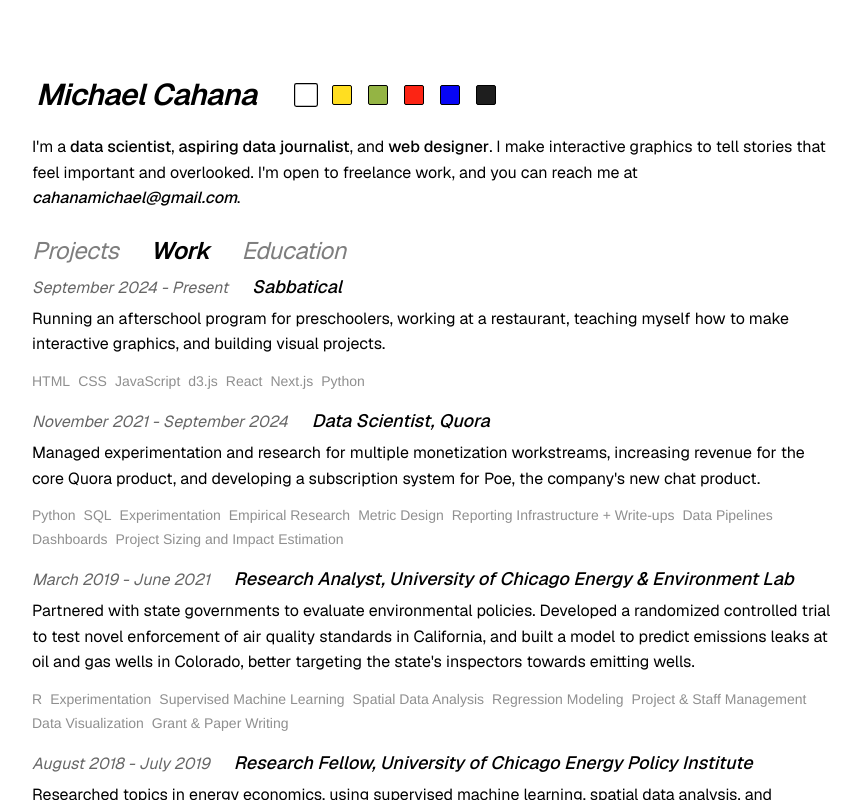
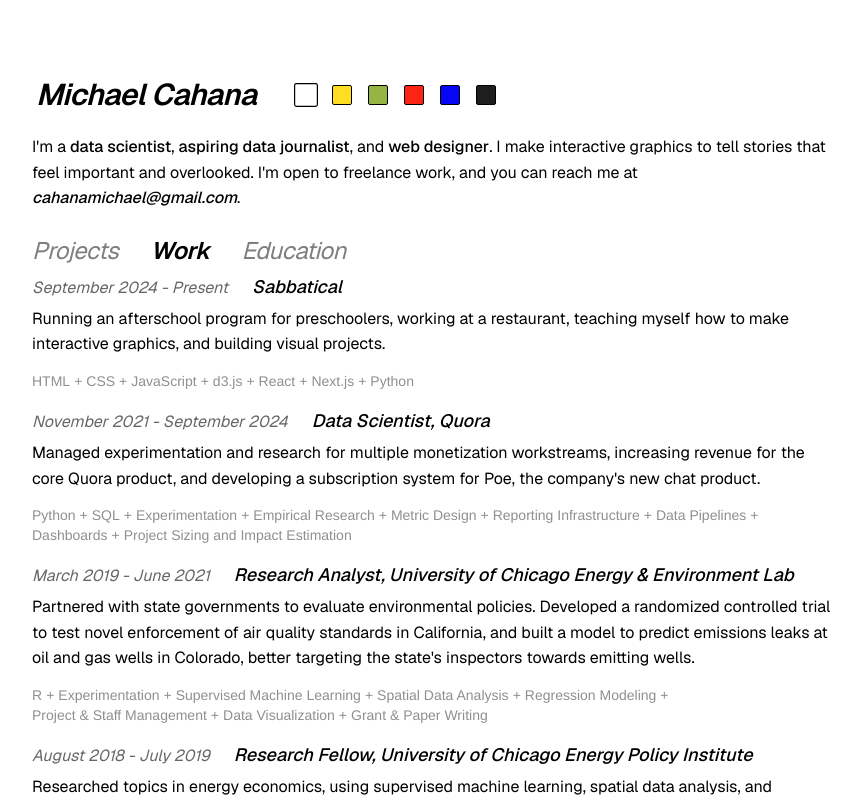
Before and after one commit to m-cahana/portfolio, a Next.js app: page / in a window 1280 px wide. Both pictures are taken after a click on the tab "Work". Shown: the top 800 px of the page, without its empty margins (208-1069 px from the left). Built offline with nearby package versions, Linux system fonts and the light colour scheme.

Commit message:
clearer differentiation for skills tags

```diff
--- a/app/components/Projects.module.css
+++ b/app/components/Projects.module.css
@@ -130,7 +130,7 @@
 .skillsList {
   display: flex;
   flex-wrap: wrap;
-  gap: 8px;
+  gap: 4px;
   margin-left: 0; /* Remove left margin to align with date */
   margin-top: 8px;
 }
@@ -140,6 +140,11 @@
   color: rgba(0, 0, 0, 0.4);
   padding: 0; /* Remove padding */
   font-family: Helvetica;
+}
+
+.skillTag:not(:last-child)::after {
+  content: "+";
+  margin-left: 4px;
 }
 
 .noUnderline {
--- a/app/components/Work.js
+++ b/app/components/Work.js
@@ -41,7 +41,7 @@ export default function Work({
         "Experimentation",
         "Empirical Research",
         "Metric Design",
-        "Reporting Infrastructure + Write-ups",
+        "Reporting Infrastructure",
         "Data Pipelines",
         "Dashboards",
         "Project Sizing and Impact Estimation",
@@ -90,7 +90,7 @@ export default function Work({
         "Parallel Computing",
         "Unsupervised Machine Learning",
         "Data Scraping",
-        "Data Simulation",
+        "Simulation Analysis",
         "Data Visualization",
         "Teaching",
       ],
```
